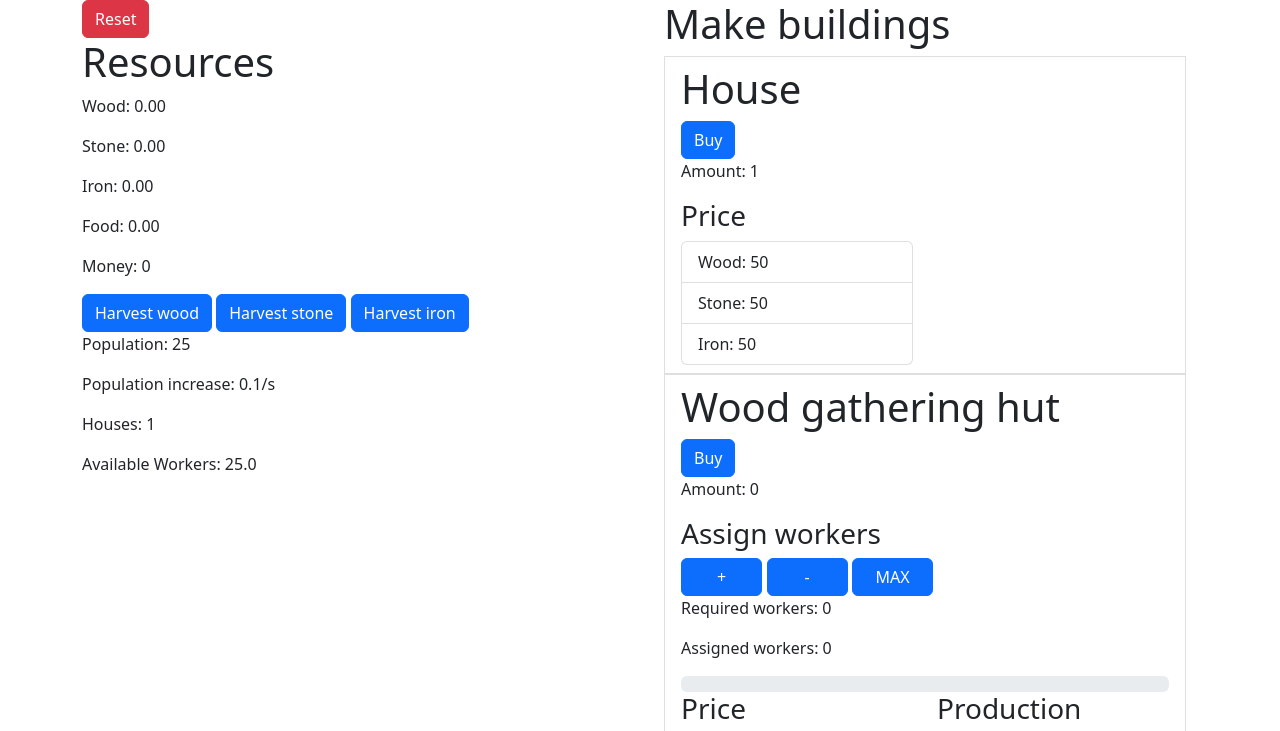
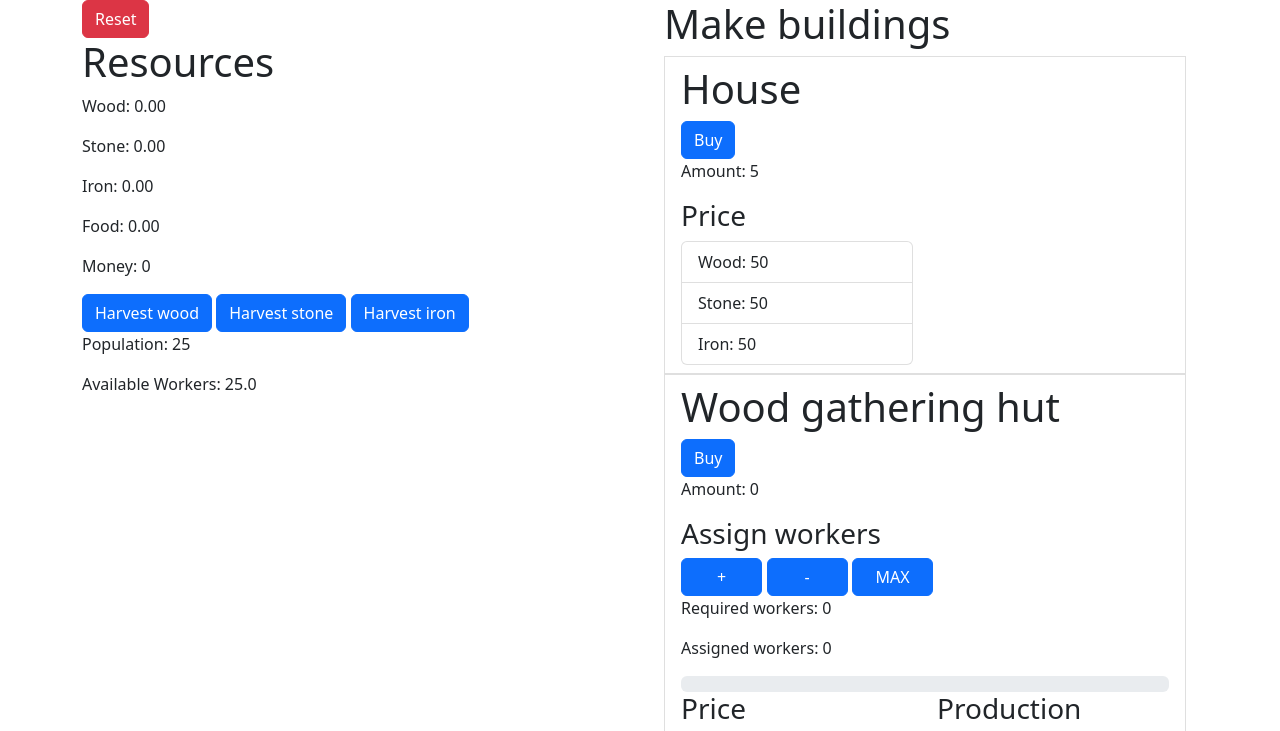
Before and after one commit to J0n1i/IncrementalGame, a website: page index.html in a window 1280 px wide. Both pictures are taken after a click on the button "Reset". Shown: the top 731 px of the page. Drawn offline with nearby package versions, Linux system fonts and the light colour scheme.

Commit message:
fix ownedbuildings

```diff
--- a/index.html
+++ b/index.html
@@ -32,8 +32,6 @@
                 </div>
                 <div>
                     <p id="population">Population: 5</p>
-                    <p id="populationIncrease">Population increase: 0.1/s</p>
-                    <p id="houses">Houses: 1</p>
                     <p id="availableWorkers">Available workers: </p>
                 </div>
             </div>
--- a/main.js
+++ b/main.js
@@ -31,7 +31,7 @@ resetButton.addEventListener("click", event => {
             population: 0.1,
         },
         productionEfficiency: [0, 0, 0, 0, 0],
-        ownedBuildings: [1, 0, 0, 0, 0],
+        ownedBuildings: [5, 0, 0, 0, 0],
         assignedWorkers: [0, 0, 0, 0, 0],
     }
     UpdateBuildings();
```
